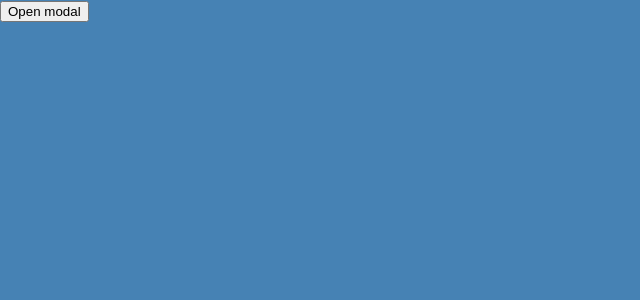
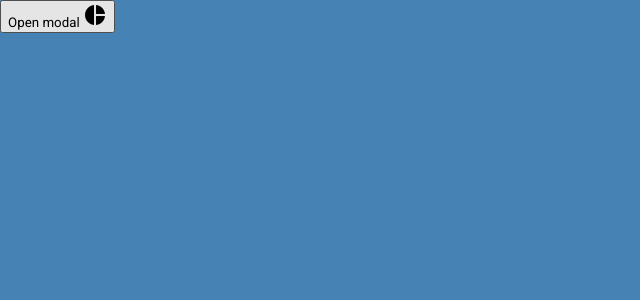
Before and after one commit to hktari/skillup-02-guess-location-frontend, a React (Create React App) app: page / in a window 1280 px wide. Shown: the top 300 px of the page, without its empty margins (0-640 px from the left). Built offline with nearby package versions, Linux system fonts and the light colour scheme.

Commit message:
reinstall material icons

```diff
--- a/package.json
+++ b/package.json
@@ -4,7 +4,6 @@
   "private": true,
   "dependencies": {
     "@fontsource/roboto": "^4.5.8",
-    "@mui/icons-material": "^5.10.3",
     "@testing-library/jest-dom": "^5.16.5",
     "@testing-library/react": "^13.4.0",
     "@testing-library/user-event": "^13.5.0",
@@ -12,6 +11,7 @@
     "@types/node": "^16.11.57",
     "@types/react": "^18.0.18",
     "@types/react-dom": "^18.0.6",
+    "material-icons": "^1.11.11",
     "react": "^18.2.0",
     "react-dom": "^18.2.0",
     "react-modal": "^3.15.1",
--- a/src/App.css
+++ b/src/App.css
@@ -2,6 +2,11 @@ body, html {
   margin: 0;
   padding: 0;
   background-color: steelblue;
+  font-family: 'Roboto', sans-serif;
+}
+
+button{
+  font-family: inherit;
 }
 
 .modal {
--- a/src/App.tsx
+++ b/src/App.tsx
@@ -2,7 +2,6 @@ import React, { useState } from 'react';
 import './App.css';
 import ChangePasswordModal from './components/modals/ChangePasswordModal';
 import ProfileSettingsModal from './components/modals/ProfileSettingsModal';
-
 
 function App() {
   const [isOpen, setIsOpen] = useState(false)
@@ -24,7 +23,7 @@ function App() {
   }
   return (
     <>
-      <button onClick={openModal}>Open modal</button>
+      <button onClick={openModal}>Open modal <span className="material-icons">pie_chart</span></button>
       <ProfileSettingsModal isOpen={isOpen} handleClose={openModal} handleChangePassword={openChangePasswordModal} />
       <ChangePasswordModal isOpen={isPasswordChangeOpen} handleClose={handleCloseChangePassword} />
     </>
--- a/src/index.tsx
+++ b/src/index.tsx
@@ -6,14 +6,21 @@ import '@fontsource/roboto/400.css';
 import '@fontsource/roboto/500.css';
 import '@fontsource/roboto/700.css';
 
+import 'material-icons/iconfont/material-icons.css';
+
 import './index.css';
 
 import App from './App';
 import reportWebVitals from './reportWebVitals';
+import Modal from 'react-modal'
 
 const root = ReactDOM.createRoot(
   document.getElementById('root') as HTMLElement
 );
+
+// https://reactcommunity.org/react-modal/accessibility/
+Modal.setAppElement('#root');
+
 root.render(
   <React.StrictMode>
     <App />
```
Also changed, not shown: 1 other file (tests, documents, lock files or other folders).
